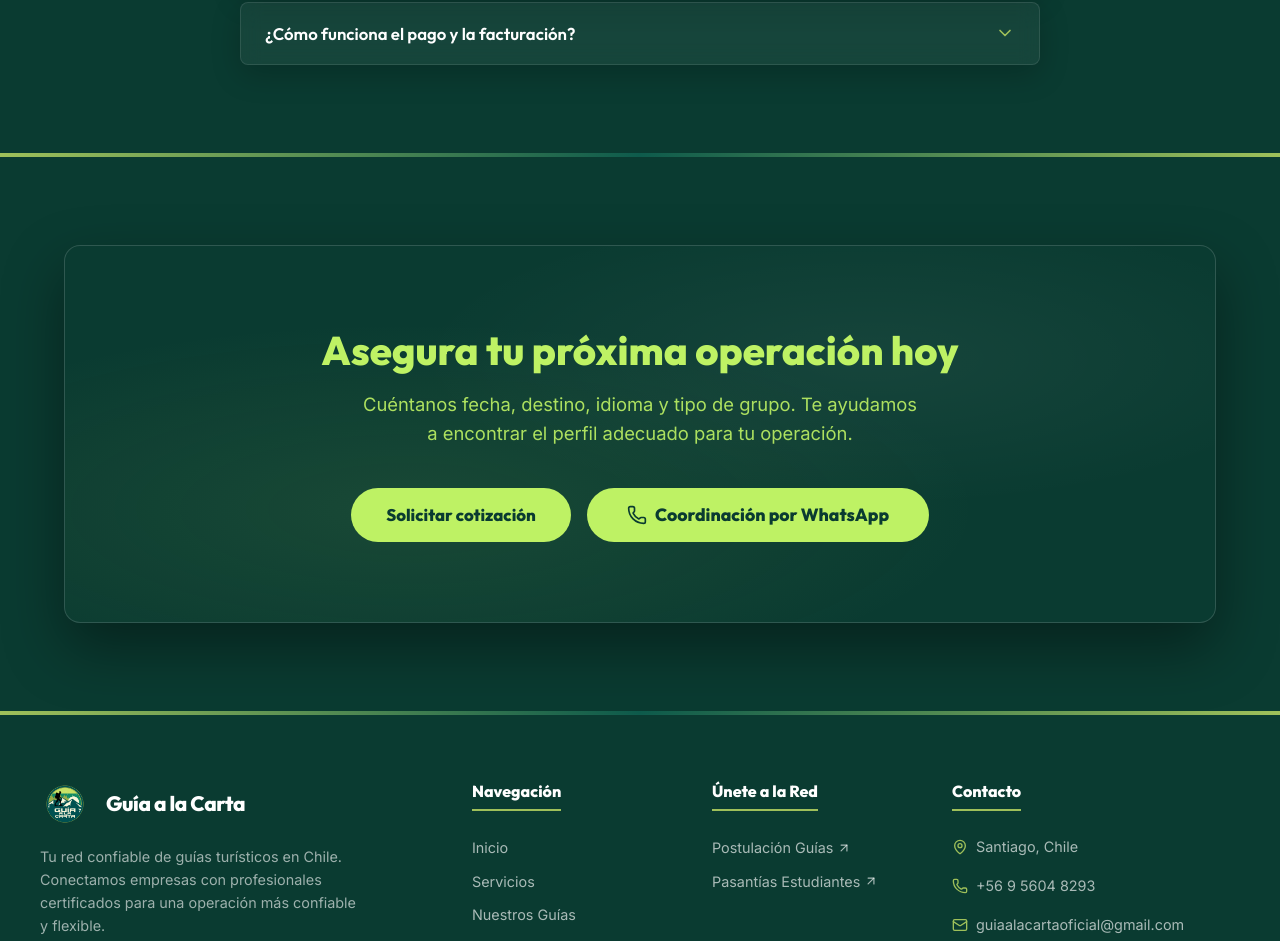
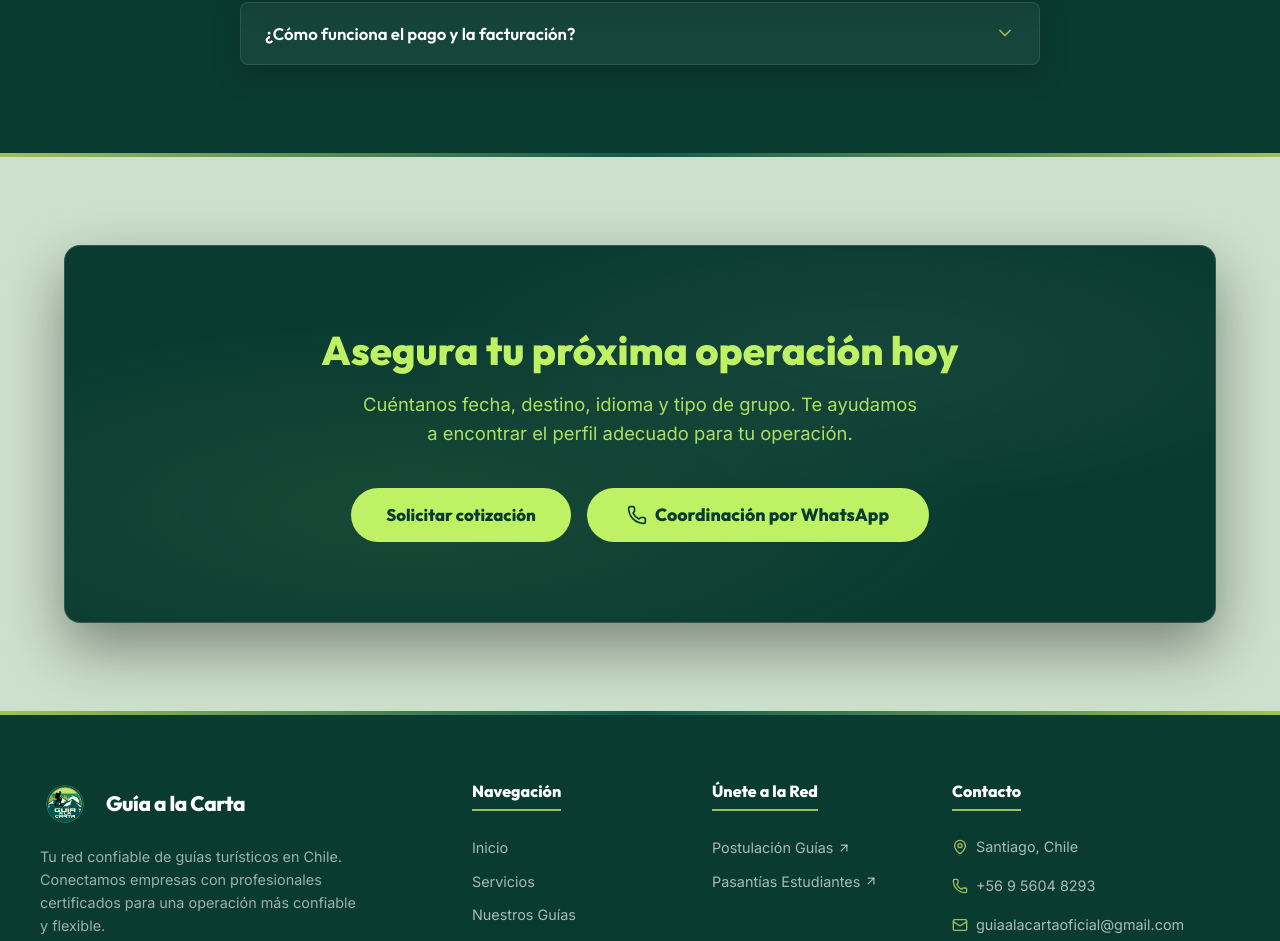
Before and after one commit to guiaalacartaoficial/guia-a-la-carta-web, a React (Vite) app: page /servicios in a window 1280 px wide. Shown: the part 9581-10522 px from the top of the page. Built offline with nearby package versions, Linux system fonts and the light colour scheme; no server answers.

Commit message:
UI Polish: Change CTA section background to light green

```diff
--- a/src/pages/Servicios.jsx
+++ b/src/pages/Servicios.jsx
@@ -555,7 +555,7 @@ const Servicios = () => {
       {/* =========================================== */}
       {/* 10. CTA FINAL                              */}
       {/* =========================================== */}
-      <section className="b2b-section b2b-theme-dark">
+      <section className="b2b-section b2b-theme-light">
         <div className="container">
           <div className="b2b-cta-final">
             <h2>Asegura tu próxima operación hoy</h2>
```
